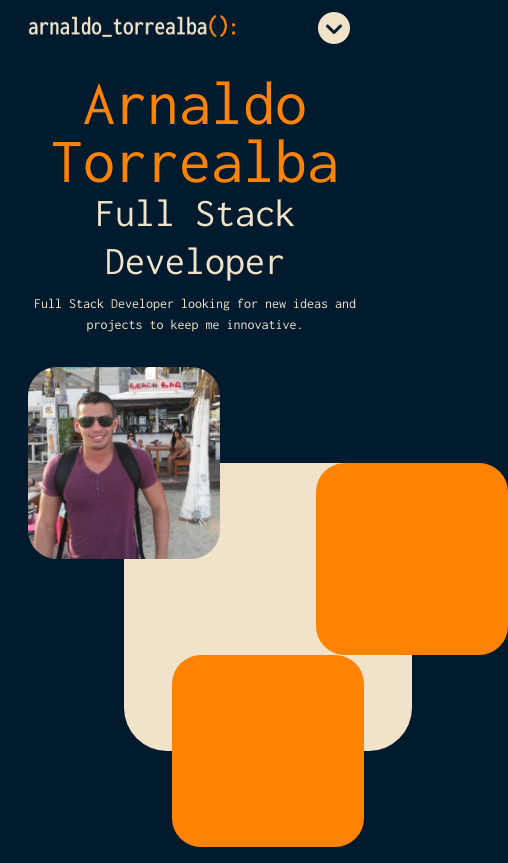
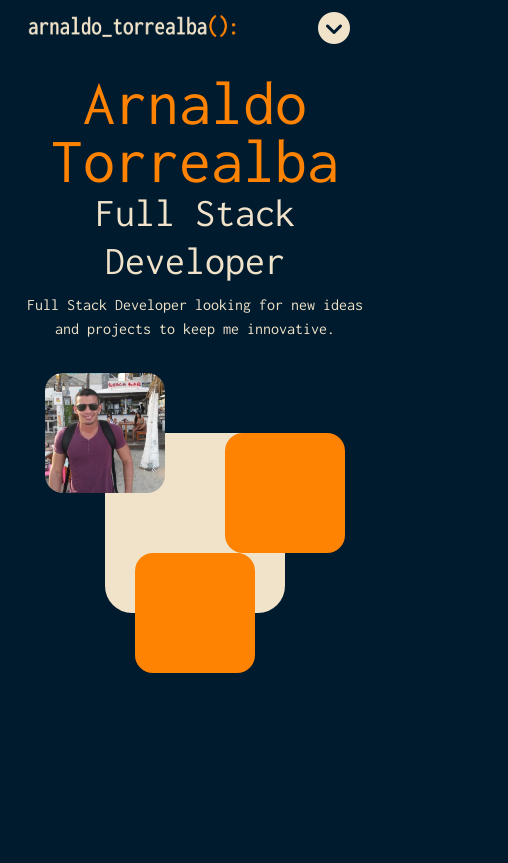
Before and after one commit to holydoritoz/ArnaldoTorrealbaCV, a plain HTML site: page index.html in a window 390 px wide. Shown: the whole page, 508 px wide, since content can reach past the window. Drawn offline with nearby package versions, Linux system fonts and the light colour scheme.

Commit message:
Fix mobile view

```diff
--- a/assets/css/style.css
+++ b/assets/css/style.css
@@ -43,16 +43,17 @@ nav .nav-link:hover{
 
 /* HEADER SECTION */
 
-header .container{
+header .row{
     display: flex;
     align-items: center;
-    padding: 1rem;
+    padding: 1rem 0;
     margin: auto;
 }
 header .intro{
     text-align: center;
     margin-bottom: 1rem;
 }
+
 header h1{
     font-size: 64px;
     color: #FF8303;
@@ -64,9 +65,13 @@ header h2{
     font-size: 40px;
 }
 
+.logo{
+    font-size: 16px;
+}
+
 .logo-container{
-    width: 30rem;
-    height: 30rem;
+    width: 30em;
+    height: 30em;
     margin: auto;
     position: relative;
 }
@@ -77,42 +82,42 @@ header h2{
 }
 
 .logo-box{
-    width: 12rem;
-    height: 12rem;
+    width: 12em;
+    height: 12em;
     background-color: #FF8303;
 }
 
 .logo-box-body{
-    width: 18rem;
-    height: 18rem;
+    width: 18em;
+    height: 18em;
     background-color: #F0E3CA;
-    top: 6rem;
-    left: 6rem;
+    top: 6em;
+    left: 6em;
 }
 
 .arms-logo{
-    top: 6rem;
+    top: 6em;
     right: 0;
 }
 
 .legs-logo{
     bottom: 0;
-    left: 9rem;
+    left: 9em;
 }
 
 .head-logo:hover{
-    width: 30rem;
-    height: 30rem;
+    width: 30em;
+    height: 30em;
 }
 
-@media (max-width: 768px) {
-
-    body{
-        font-size: 14px;
-    }
+@media (max-width: 576px) {
 
     nav img{
         height: 2rem;
     }
 
+    .logo{
+        font-size: 10px;
+    }
+
   }
--- a/index.html
+++ b/index.html
@@ -66,7 +66,7 @@
             </div>
         </nav>
         <header>
-            <div class="container row">
+            <div class="row">
                 <div class="intro col-md-12 col-lg-6">
                     <h1>Arnaldo Torrealba</h1>
                     <h2>Full Stack Developer</h2>
```
